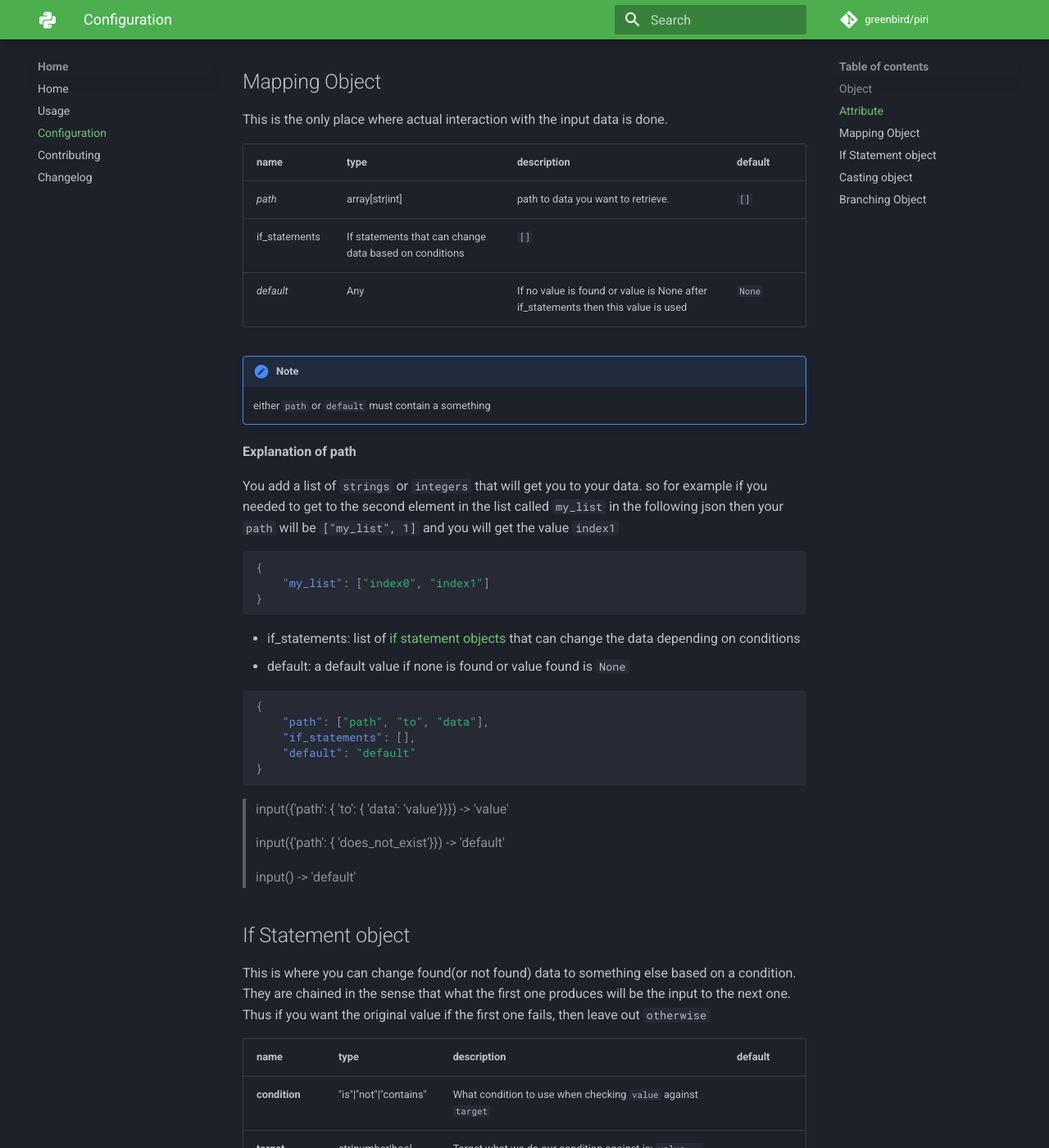
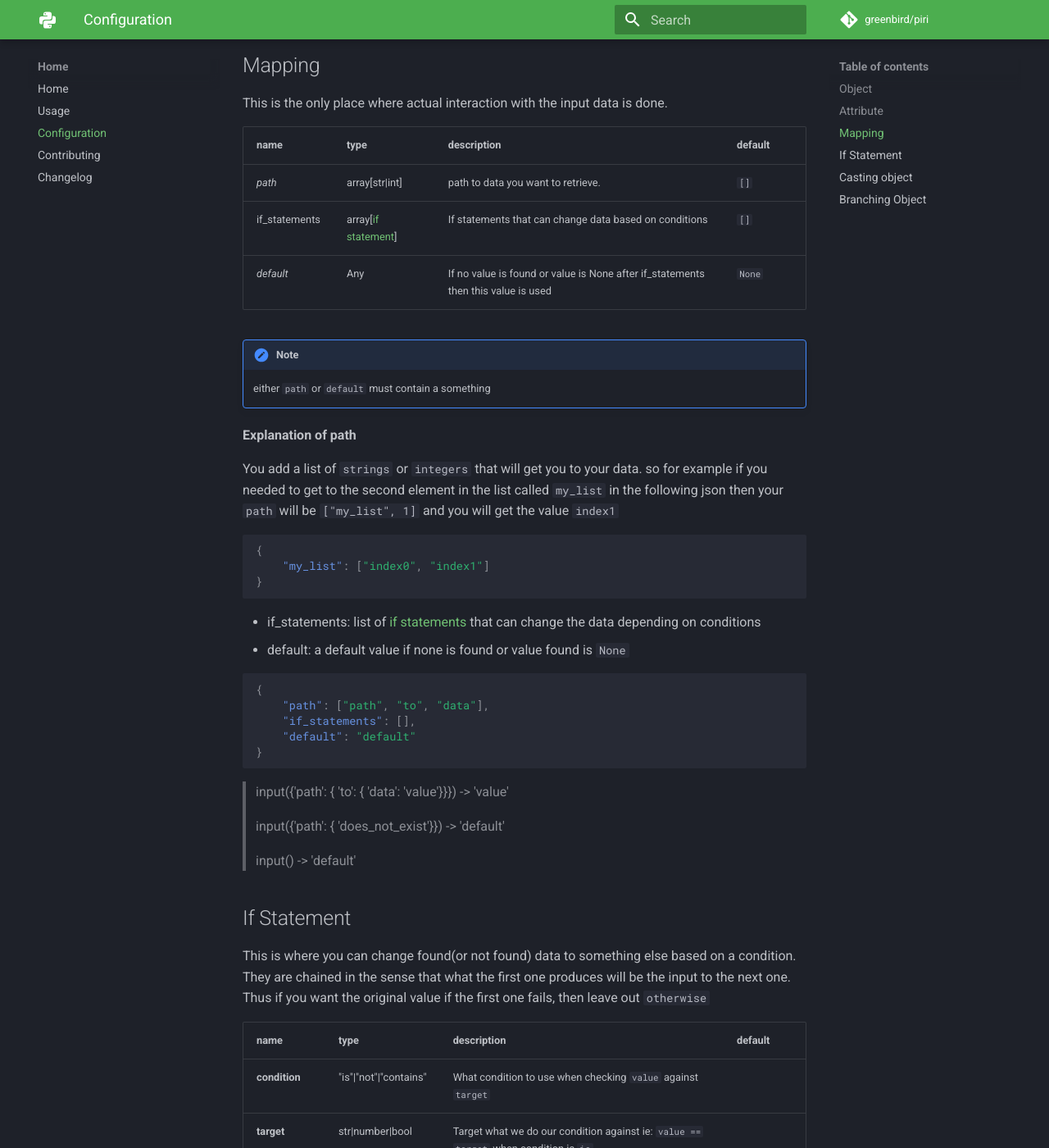
Before and after one commit to kaiba-tech/kaiba, an MkDocs documentation site: the page built from docs/configuration.md, in a window 1280 px wide and 1400 px high, scrolled down 2030 px. Shown: the whole window at 82% size. Built offline with MkDocs 1.6.1 and Material for MkDocs 9.7.7, drawn with Linux system fonts in a browser that asks for light colours; comment, search, counter and statistics services are not loaded; some of the changed text lies outside the part shown.

````diff
--- a/docs/configuration.md
+++ b/docs/configuration.md
@@ -20,7 +20,7 @@ An object has a name, it can have attributes, nested objects or a special type o
 | path_to_iterable | array[str\|int] | path to itrable data where this and child parts of the configuration should be applied per iteration | |
 | _attributes_ | array[[attribute](#attribute)] | An array of this objects attribute mappings | |
 | _objects_ | array[[object](#object)] | Here you can nest more objects. | |
-| _branching_objects_ | array[[branching object](#branching_object)] | Array of a special kind of object | rarely used |
+| _branching_objects_ | array[[branching object](#branching-object)] | Array of a special kind of object | rarely used |
 
 
 ```json
@@ -43,7 +43,7 @@ The attributes are like 'color' of a car or 'amount' in an invoice. Attributes a
 | __name__ | str | The name it will get in the parent object | |
 | _mappings_ | array[[mapping](#mapping)] | list of mapping objects which is where to find data | `[]` |
 | seperator | str | string to separate each value in case multiple are found in mapping step | `''` |
-| if_statements | array[[if_statement](#if_statement)] | If statements that can change data based on conditions | `[]` |
+| if_statements | array[[if statement](#if-statement)] | If statements that can change data based on conditions | `[]` |
 | casting | [casting](#casting) | Lets you cast data to a spesific type [int, decimal, date] | `{}` |
 | _default_ | Any | If after all mapping, if statements and casting the result is None this value is used | `None` |
 
@@ -58,14 +58,14 @@ The attributes are like 'color' of a car or 'amount' in an invoice. Attributes a
 }
 ```
 
-## Mapping Object
+## Mapping
 
 This is the only place where actual interaction with the input data is done.
 
 | name | type | description | default |
 | --- | --- | --- | --- |
 | _path_ | array[str\|int] | path to data you want to retrieve. | `[]` |
-| if_statements | If statements that can change data based on conditions | `[]` |
+| if_statements | array[[if statement](#if-statement)] | If statements that can change data based on conditions | `[]` |
 | _default_ | Any | If no value is found or value is None after if_statements then this value is used | `None` |
 
 !!! note
@@ -81,7 +81,7 @@ You add a list of `strings` or `integers` that will get you to your data. so for
 }
 ```
 
-* if_statements: list of [if statement objects](#if-statement-object) that can change the data depending on conditions
+* if_statements: list of [if statements](#if-statement) that can change the data depending on conditions
 * default: a default value if none is found or value found is ```None```
 
 ```json
@@ -97,7 +97,7 @@ You add a list of `strings` or `integers` that will get you to your data. so for
 
 >input() -> 'default'
 
-## If Statement object
+## If Statement
 
 This is where you can change found(or not found) data to something else based on a condition. They are chained in the sense that what the first one produces will be the input to the next one. Thus if you want the original value if the first one fails, then leave out ```otherwise```
 
````
Also changed, not shown: 1 other file.
